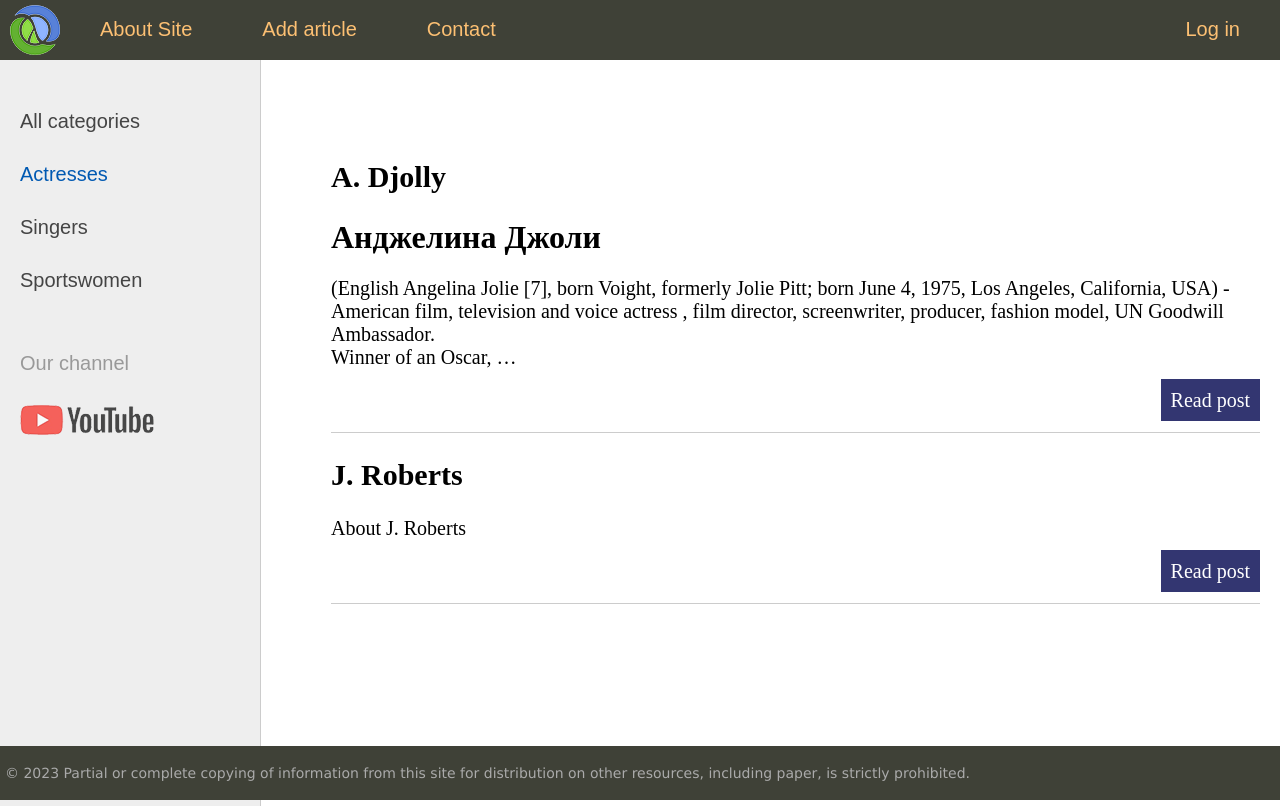
After one commit to randrust/django_selfedu, a Django app: page /category/1 in a window 1280 px wide. The commit adds this page. Run offline with Django 4.2, Linux system fonts and the light colour scheme.

Commit message:
Custom Template Tags

```diff
--- a/sitewomen/templates/base.html
+++ b/sitewomen/templates/base.html
@@ -1,4 +1,5 @@
 {% load static %}
+{% load women_tags %}
 <!DOCTYPE html>
 <html>
 <head>
@@ -30,10 +31,14 @@
 <!-- Sidebar слева -->
 	<td valign="top" class="left-chapters">
 	<ul id="leftchapters">
+		{% if cat_selected == 0 or cat_selected is None%}
 		<li class="selected">All categories</li>
-		<li><a href="#">Actresses</a></li>
-		<li><a href="#">Singers</a></li>
-		<li><a href="#">Sportswoman</a></li>
+		{% else %}
+		<li><a href="{% url 'home' %}">All categories</a></li>
+		{% endif %}
+
+		{% show_categories cat_selected %}
+
 		<li class="share">
 		<p>Our channel</p>
 		<a class="share-yt" href="https://www.youtube.com/channel/UClJzWfGWuGJL2t-3dYKcHTA/playlists" target="_blank" rel="nofollow"></a>
--- /dev/null
+++ b/sitewomen/women/templates/women/list_categories.html
@@ -0,0 +1,7 @@
+{% for cat in cats%}
+{% if cat.id == cat_selected %}
+<li class="selected">{{ cat.name }}</li>
+{% else %}
+<li><a href="{% url 'category' cat.id %}">{{cat.name}}</a></li>
+{% endif %}
+{% endfor %}
--- /dev/null
+++ b/sitewomen/women/templatetags/women_tags.py
@@ -0,0 +1,15 @@
+from django import template
+import women.views as views
+
+
+register = template.Library()
+
+
+@register.simple_tag(name='getcats')
+def get_categories():
+    return views.cats_db
+
+@register.inclusion_tag('women/list_categories.html')
+def show_categories(cat_selected=0):
+    cats = views.cats_db
+    return {'cats': cats, 'cat_selected': cat_selected}
--- a/sitewomen/women/urls.py
+++ b/sitewomen/women/urls.py
@@ -11,6 +11,7 @@ urlpatterns = [
     path('addarticle/', views.addarticle, name='add_article'),
     path('contact/', views.contact, name='contact'),
     path('login/', views.login, name='log_in'),
+    path('category/<int:cat_id>', views.show_category, name='category'),
     # path('cats/<int:cat_id>/', views.categories, name='cat_id'),
     # path('cats/<slug:cat_slug>/', views.categories_by_slug, name='cats'),
     # path('archive/<year4:year>/', views.archive, name='archive'),
--- a/sitewomen/women/views.py
+++ b/sitewomen/women/views.py
@@ -18,11 +18,20 @@ data_db = [
     {'id': 2, 'title': 'M. Robby', 'content': 'About M. Robby', 'is_published': False},
     {'id': 3, 'title': 'J. Roberts', 'content': 'About J. Roberts', 'is_published': True}  # noqa: E501
     ]
+
+cats_db = [
+    {'id': 1, 'name' : "Actresses"},
+    {'id': 2, 'name' : "Singers"},
+    {'id': 3, 'name' : "Sportswomen"},
+
+
+]
 def index(request):
     data = {
         'title': 'MAIN PAGE',
         'menu': menu,
-        'posts': data_db
+        'posts': data_db,
+        'cat_selected': 0,
         }
     return render(request, "women/index.html", context=data)
 
@@ -42,6 +51,15 @@ def contact(request):
 def login(request):
     return HttpResponse('Log in')
 
+def show_category(request, cat_id):
+    data = {
+        'title': 'LIST BY CATEGORIES',
+        'menu': menu,
+        'posts': data_db,
+        'cat_selected': cat_id,
+        }
+    return render(request, "women/index.html", context=data)
+
 
 # def categories(request, cat_id):
 #     return HttpResponse(f"<h1>List Categories</h1><p>id: {cat_id}")
```
Also changed, not shown: sitewomen/women/templatetags/__init__.py (added).
